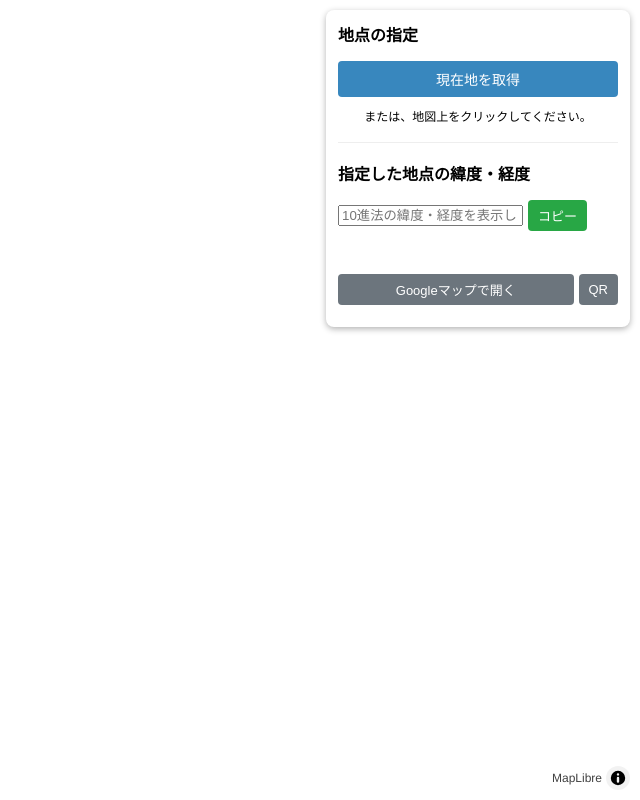
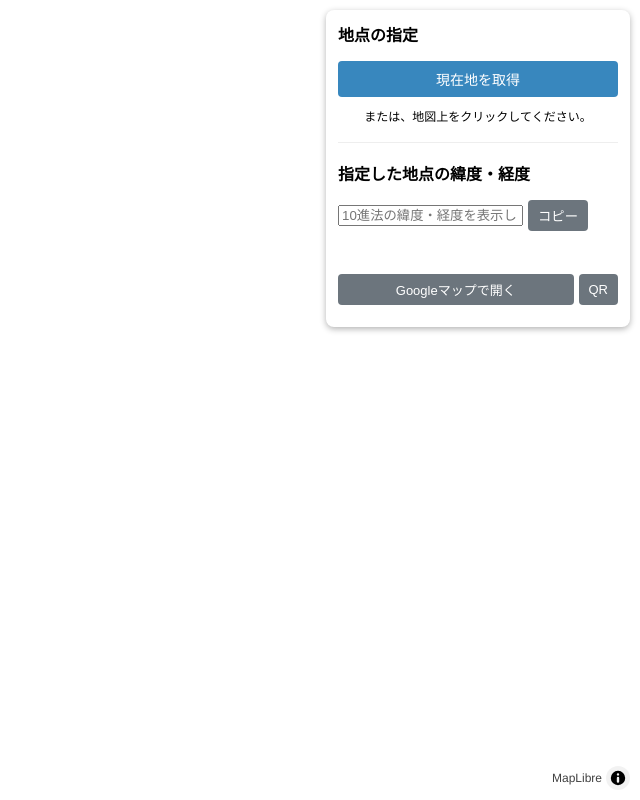
Before and after one commit to Ys-sYt/LongLat-Checker, a website: page index.html in a window 1280 px wide. Shown: the whole page, without its empty margins (640-1280 px from the left). Drawn offline with nearby package versions, Linux system fonts and the light colour scheme; no server answers.

Commit message:
fix ui copy buton

```diff
--- a/index.html
+++ b/index.html
@@ -77,15 +77,14 @@
         }
         #copy-btn {
             padding: 6px 10px;
-            background-color: #28a745;
+            background-color: #6c757d;
             color: white;
             border: none;
             border-radius: 4px;
             cursor: pointer;
-            font-size: 13px;
         }
         #copy-btn:hover {
-            background-color: #218838;
+            background-color: #5a6268;
         }
         .unified-btn {
             padding: 6px 10px;
```
